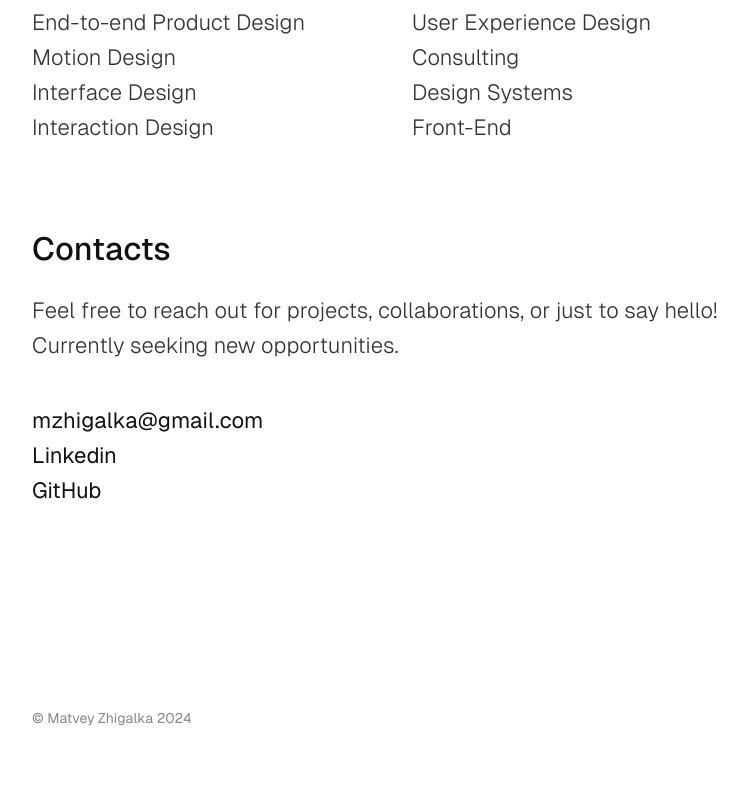
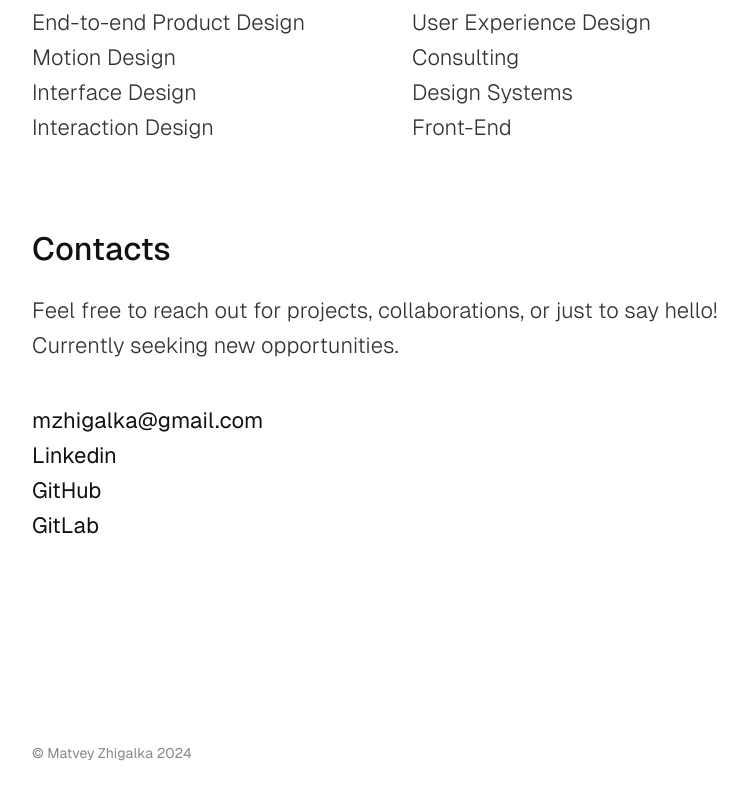
Before and after one commit to mzhigalka/ownWebsite, a React (Create React App) app: page /about in a window 1280 px wide. Shown: the part 1728-2528 px from the top of the page, without its empty margins (228-975 px from the left). Before the commit the page ends 2497 px from the top, so only its background shows below. Built offline with nearby package versions, Linux system fonts and the light colour scheme.

Commit message:
added one more link for About component

```diff
--- a/src/pages/About.tsx
+++ b/src/pages/About.tsx
@@ -128,6 +128,9 @@ const About: FC = () => {
             <a className="hover:underline" href="https://github.com/mzhigalka">
               GitHub
             </a>
+            <a className="hover:underline" href="https://gitlab.com/mzhigalka">
+              GitLab
+            </a>
           </div>
         </div>
       </div>
```
